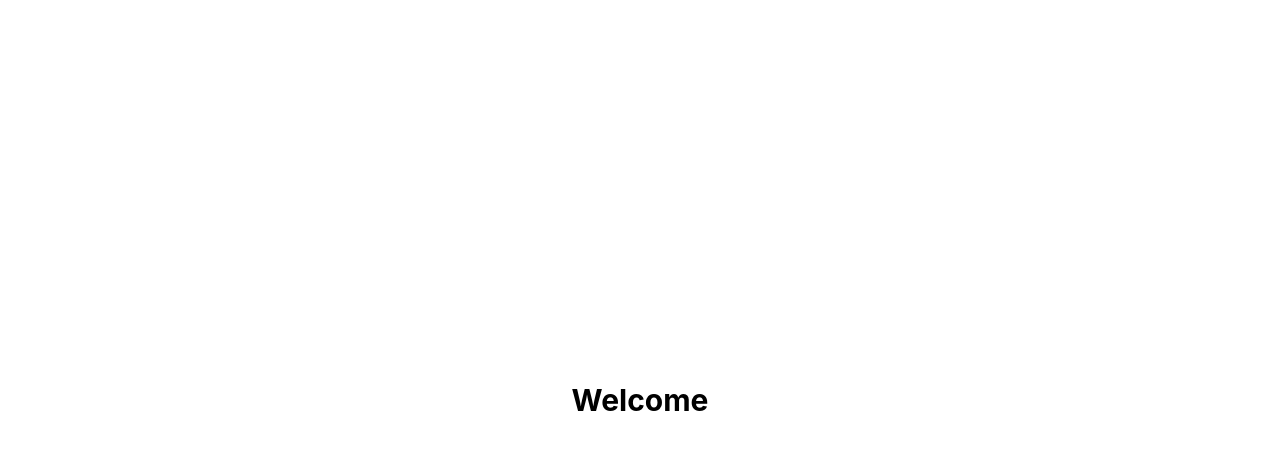
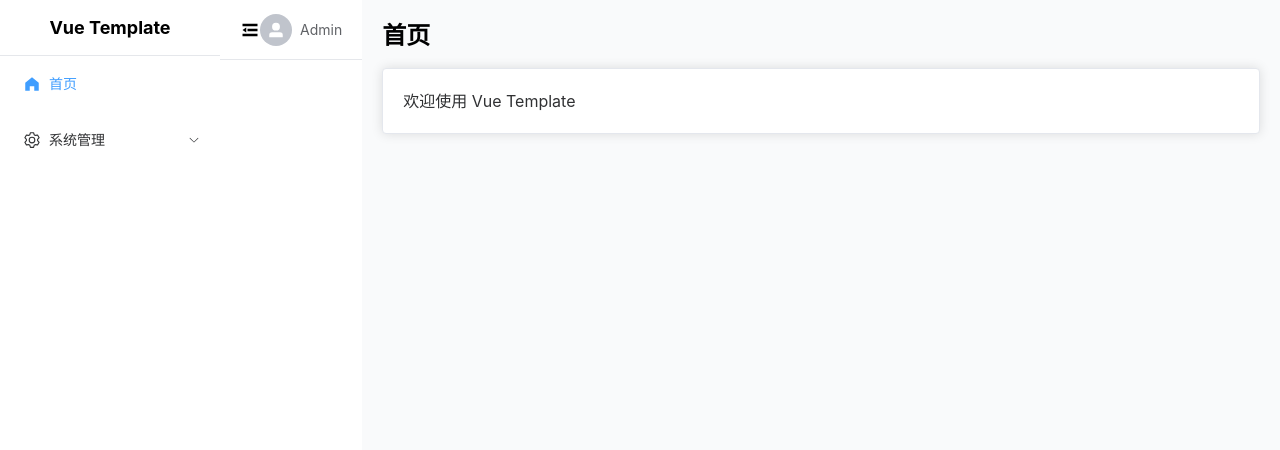
Before and after one commit to super-britz/vue-template, a Vue app: page / in a window 1280 px wide. Shown: the top 450 px of the page. Built offline with nearby package versions, Linux system fonts and the light colour scheme; the HTML template or start-up script is replaced by a standard one.

Commit message:
feat: 完善 Layout 布局（侧边栏 + 顶栏 + 折叠）

```diff
--- /dev/null
+++ b/src/layouts/AppHeader.vue
@@ -0,0 +1,36 @@
+<script setup lang="ts">
+import { Fold, Expand, UserFilled } from '@element-plus/icons-vue'
+
+defineProps<{
+  collapsed: boolean
+}>()
+
+defineEmits<{
+  toggle: []
+}>()
+</script>
+
+<template>
+  <ElHeader class="flex items-center justify-between border-b border-gray-200 bg-white">
+    <ElIcon
+      :size="20"
+      class="cursor-pointer hover:text-blue-500"
+      @click="$emit('toggle')"
+    >
+      <Fold v-if="!collapsed" />
+      <Expand v-else />
+    </ElIcon>
+    <ElDropdown>
+      <span class="flex cursor-pointer items-center gap-2">
+        <ElAvatar :size="32" :icon="UserFilled" />
+        <span class="text-sm">Admin</span>
+      </span>
+      <template #dropdown>
+        <ElDropdownMenu>
+          <ElDropdownItem>个人中心</ElDropdownItem>
+          <ElDropdownItem divided>退出登录</ElDropdownItem>
+        </ElDropdownMenu>
+      </template>
+    </ElDropdown>
+  </ElHeader>
+</template>
--- /dev/null
+++ b/src/layouts/AppSidebar.vue
@@ -0,0 +1,39 @@
+<script setup lang="ts">
+import { useRoute } from 'vue-router'
+import { HomeFilled, Setting } from '@element-plus/icons-vue'
+
+defineProps<{
+  collapsed: boolean
+}>()
+
+const route = useRoute()
+</script>
+
+<template>
+  <ElAside :width="collapsed ? '64px' : '220px'" class="transition-all duration-300">
+    <div class="flex h-14 items-center justify-center border-b border-gray-200">
+      <span v-show="!collapsed" class="text-lg font-bold">Vue Template</span>
+      <span v-show="collapsed" class="text-lg font-bold">V</span>
+    </div>
+    <ElMenu
+      :default-active="route.path"
+      :collapse="collapsed"
+      :collapse-transition="false"
+      router
+      class="!border-r-0"
+    >
+      <ElMenuItem index="/">
+        <ElIcon><HomeFilled /></ElIcon>
+        <template #title>首页</template>
+      </ElMenuItem>
+      <ElSubMenu index="/system">
+        <template #title>
+          <ElIcon><Setting /></ElIcon>
+          <span>系统管理</span>
+        </template>
+        <ElMenuItem index="/system/user">用户管理</ElMenuItem>
+        <ElMenuItem index="/system/role">角色管理</ElMenuItem>
+      </ElSubMenu>
+    </ElMenu>
+  </ElAside>
+</template>
--- a/src/layouts/DefaultLayout.vue
+++ b/src/layouts/DefaultLayout.vue
@@ -1,9 +1,23 @@
 <script setup lang="ts">
-// 默认布局：后续添加侧边栏、顶栏等
+import { ref } from 'vue'
+import AppSidebar from './AppSidebar.vue'
+import AppHeader from './AppHeader.vue'
+
+const isCollapsed = ref(false)
+
+function toggleSidebar() {
+  isCollapsed.value = !isCollapsed.value
+}
 </script>
 
 <template>
-  <div class="min-h-screen">
-    <RouterView />
-  </div>
+  <ElContainer class="min-h-screen">
+    <AppSidebar :collapsed="isCollapsed" />
+    <ElContainer>
+      <AppHeader :collapsed="isCollapsed" @toggle="toggleSidebar" />
+      <ElMain class="bg-gray-50">
+        <RouterView />
+      </ElMain>
+    </ElContainer>
+  </ElContainer>
 </template>
--- a/src/views/HomeView.vue
+++ b/src/views/HomeView.vue
@@ -3,7 +3,10 @@
 </script>
 
 <template>
-  <div class="flex min-h-screen items-center justify-center">
-    <h1 class="text-3xl font-bold">Welcome</h1>
+  <div>
+    <h1 class="mb-4 text-2xl font-bold">首页</h1>
+    <ElCard>
+      <p>欢迎使用 Vue Template</p>
+    </ElCard>
   </div>
 </template>
```
